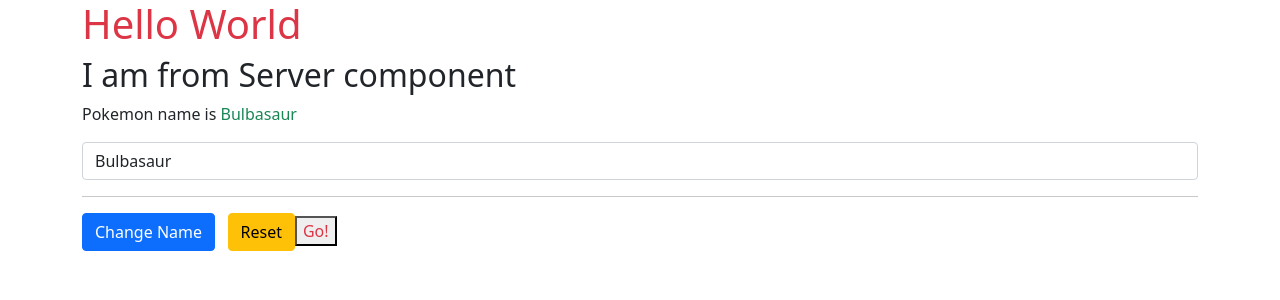
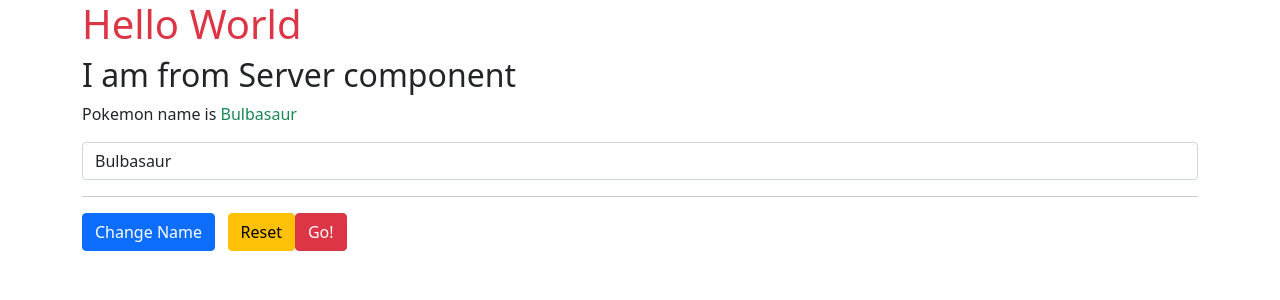
Before and after one commit to sakshamzz/Angular, an Angular app: page / in a window 1280 px wide. Shown: the top 300 px of the page. Built offline with nearby package versions, Linux system fonts and the light colour scheme.

Commit message:
Added correct class for Button

```diff
--- a/src/app/servers/servers.component.html
+++ b/src/app/servers/servers.component.html
@@ -4,4 +4,4 @@
 <button class="btn btn-primary" (click)="onChangeNameClick(inputName.value)">Change Name</button>
 &nbsp;
 <button class="btn btn-warning" (click)="onResetClick($event)">Reset</button>
-<button class="text-danger">Go!</button>
+<button class="btn btn-danger">Go!</button>
```
